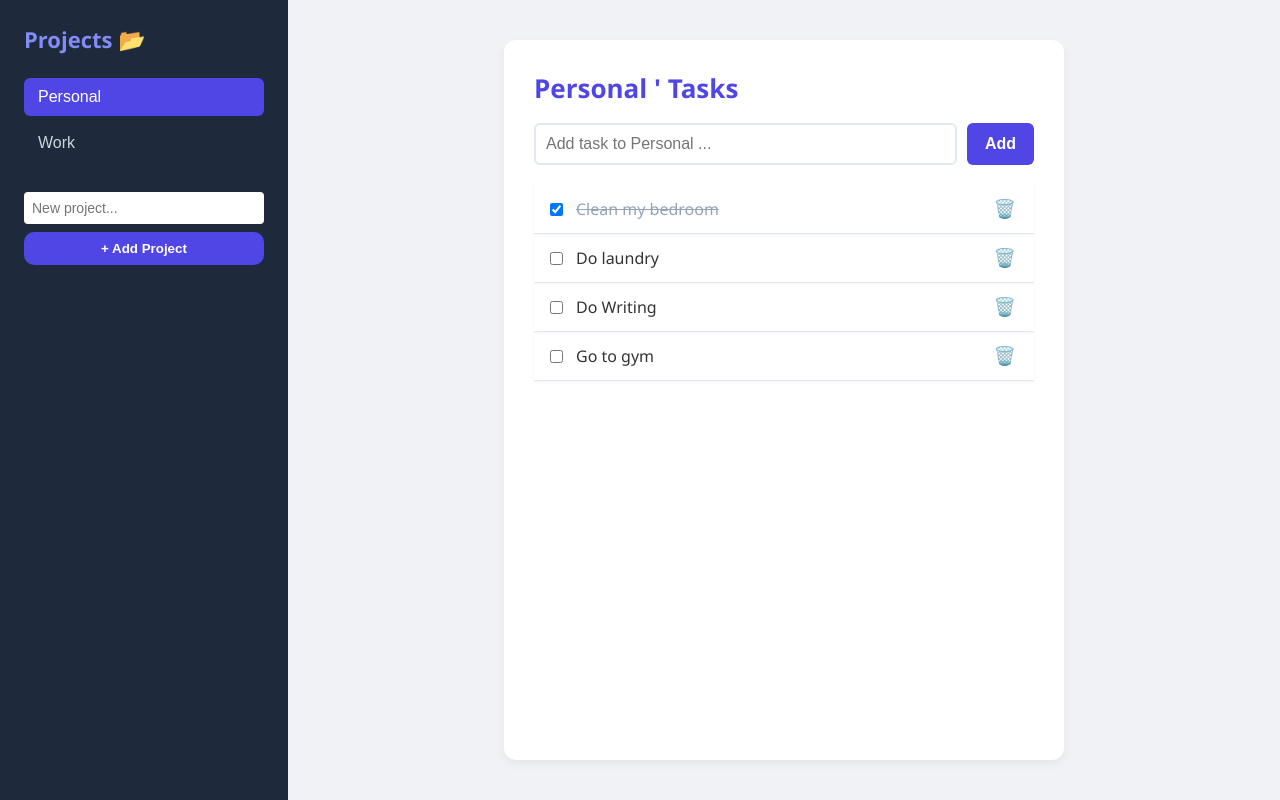
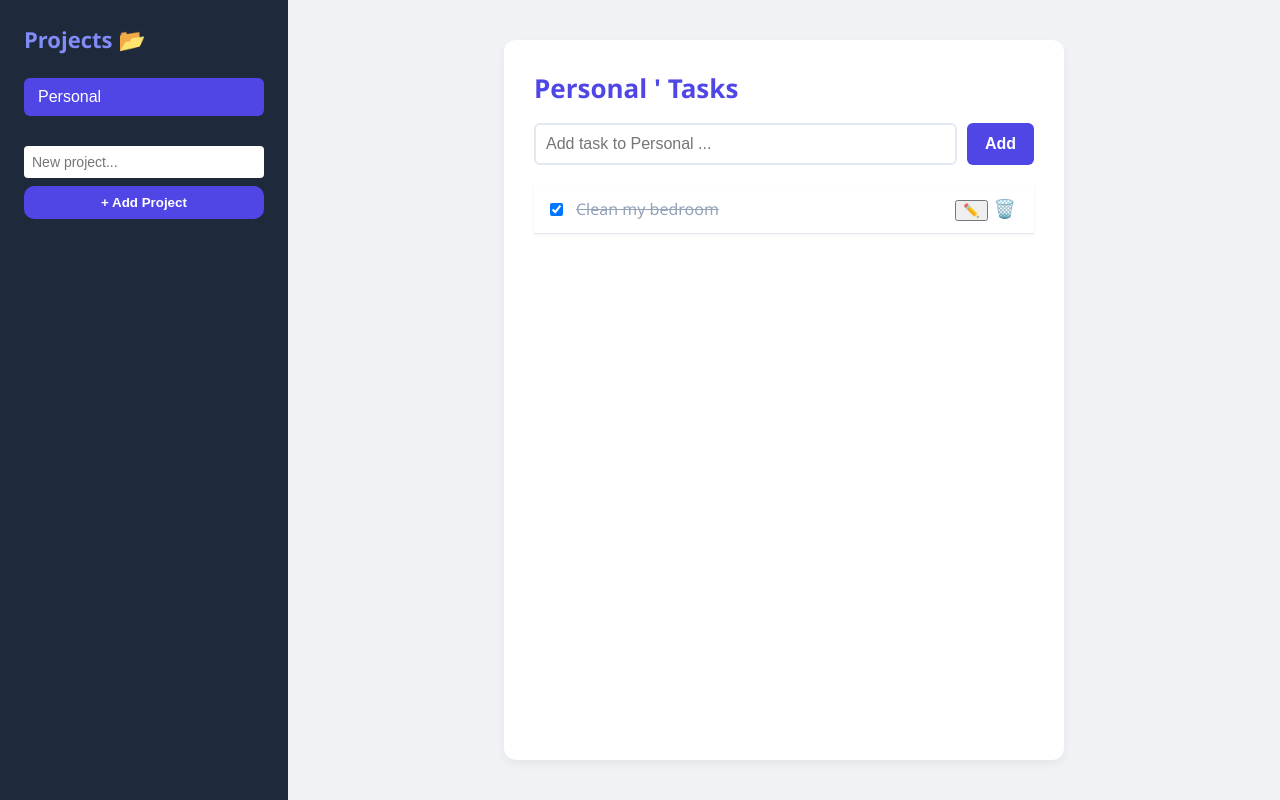
Before and after one commit to Aparajit79/TaskFlow, a React (Vite) app: page / in a window 1280 px wide. Built offline with nearby package versions, Linux system fonts and the light colour scheme.

Commit message:
added edit feature

```diff
--- a/src/App.jsx
+++ b/src/App.jsx
@@ -12,7 +12,8 @@ export function App() {
     handleAddProject,
     handleAddTask,
     handleToggleTask,
-    handleDeleteTask
+    handleDeleteTask,
+    handleEditTask
   } = useTaskFlow();
 
   return (
@@ -32,6 +33,7 @@ export function App() {
           onAddTask={handleAddTask}
           onToggleTask={handleToggleTask}
           onDeleteTask={handleDeleteTask}
+          onEditTask={handleEditTask}
         />
       </main>
 
--- a/src/components/TaskList.jsx
+++ b/src/components/TaskList.jsx
@@ -5,23 +5,38 @@ export function TaskList({
   tasks,
   onAddTask,
   onToggleTask,
-  onDeleteTask
+  onDeleteTask ,
+  onEditTask
 }) {
   const [inputText, setInputText] = useState('');
+  const [editingId, setEditingId] = useState(null);
+  const [editText, setEditText] = useState('');
 
   const handleSubmit = (e) => {
     e.preventDefault();
-    if (inputText.trim() === '') return;
-
+    if (!inputText.trim()) {
+    alert("Title is required");
+    return;
+    }
     onAddTask(inputText.trim());
     setInputText('');
   };
 
+  const startEditing = (task) => {
+   setEditingId(task.id);
+   setEditText(task.text);
+  };
+
+  const saveEdit = (id) => {
+   if (editText.trim() === '') return;
+   onEditTask(id, editText.trim());
+   setEditingId(null);
+   setEditText('');
+  };
+
   return (
     <div className="app-card">
-
       <h1>{activeProject}' Tasks</h1>
-
       <form onSubmit={handleSubmit} className="task-form">
         <input
           type="text"
@@ -42,22 +57,44 @@ export function TaskList({
           </p>
         ) : (
         tasks.map((task) => (
-            <li
-              key={task.id}
+        <li key={task.id}
             className={`task-item ${task.completed ? 'completed' : ''}`}
         >
-              <div className="task-content" onClick={() => onToggleTask(task.id)}>
+          <div className="task-content" >
               <input
+              onClick={() => onToggleTask(task.id)}
               type="checkbox"
               checked={task.completed}
               readOnly
               />
+              {editingId === task.id ? (
+              <input
+              value={editText}
+              onChange={(e) => setEditText(e.target.value)}
+              />
+              ) : (
               <span className="task-text">{task.text}</span>
+              )}
           </div>
 
-              <button className="delete-button" onClick={() => onDeleteTask(task.id)}>
+          <div>
+          {editingId === task.id ? (
+          <button onClick={() => saveEdit(task.id)}>
+                    💾
+          </button>
+          ) : (
+          <button onClick={() => startEditing(task)}>
+                    ✏️
+          </button>
+          )}
+
+          <button
+              className="delete-button"
+              onClick={() => onDeleteTask(task.id)}
+          >
                   🗑️
           </button>
+        </div>
         </li>
         ))
         )}
--- a/src/hooks/useTaskFlow.js
+++ b/src/hooks/useTaskFlow.js
@@ -2,20 +2,14 @@ import { useState } from 'react';
 
 
 export function useTaskFlow() {
-  const [projects, setProjects] = useState([
-    'Personal ',
-    'Work'
 
-  ]);
+  const [projects, setProjects] = useState(['Personal ',]);
+
+  const [tasks, setTasks] = useState([ { id: 1, project: 'Personal ', text: 'Clean my bedroom ', completed: true },]);
 
   const [activeProject, setActiveProject] = useState('Personal ');
 
-  const [tasks, setTasks] = useState([
-    { id: 1, project: 'Personal ', text: 'Clean my bedroom ', completed: true },
-    { id: 2, project: 'Personal ', text: 'Do laundry ', completed: false },
-    { id: 3, project: 'Personal ', text: 'Do Writing ', completed: false },
-    { id: 4, project: 'Personal ', text: 'Go to gym ', completed: false },
-  ]);
+  const filteredTasks = tasks.filter((task) => task.project === activeProject);
 
   const handleAddProject = (newProjectName) => {
     setProjects([...projects, newProjectName]);
@@ -44,7 +38,17 @@ export function useTaskFlow() {
     setTasks(tasks.filter((task) => task.id !== id));
   };
 
-  const filteredTasks = tasks.filter((task) => task.project === activeProject);
+  const handleEditTask = (id, updatedText) => {
+  setTasks(
+    tasks.map((task) =>
+      task.id === id
+        ? { ...task, text: updatedText }
+        : task
+    )
+  );
+};
+
+
 
   return {
     projects,
@@ -54,7 +58,8 @@ export function useTaskFlow() {
     handleAddProject,
     handleAddTask,
     handleToggleTask,
-    handleDeleteTask
+    handleDeleteTask,
+    handleEditTask
   };
 }
 
```
Also changed, not shown: src/components/Sidebar.jsx (+3 -7 lines), src/components/TaskStats.jsx (added). Lines whose indentation alone changed are shown as unchanged.
